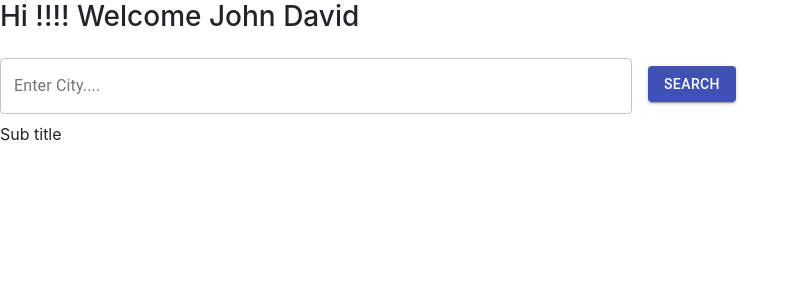
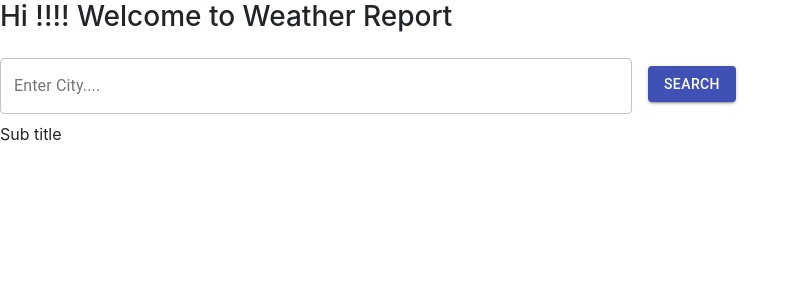
Before and after one commit to jarvis-codegeek/weather-report, a React (Create React App) app: page / in a window 1280 px wide. Shown: the top 300 px of the page, without its empty margins (0-800 px from the left). Built offline with nearby package versions, Linux system fonts and the light colour scheme.

Commit message:
updated files

```diff
--- a/src/App.js
+++ b/src/App.js
@@ -36,7 +36,7 @@ class App extends React.Component {
   render() {
     return (
       <React.Fragment>
-          <Heading firstName={"John"} lastName={'David'}/>
+          <Heading title = {"Weather Report"}/>
           <SearchBar fetchAPI = {this.fetchAPI} />
           <SubTitle />
       </React.Fragment>
--- a/src/components/Header/Header.js
+++ b/src/components/Header/Header.js
@@ -3,8 +3,7 @@ import React from 'react';
 const Heading = (props) => {
     return(
         <React.Fragment>
-        <h3>Hi !!!! Welcome {props.firstName} {props.lastName}</h3>
-        {SubTitle}
+        <h3>Hi !!!! Welcome to {props.title}</h3>
         </React.Fragment>
     )
 }
```
